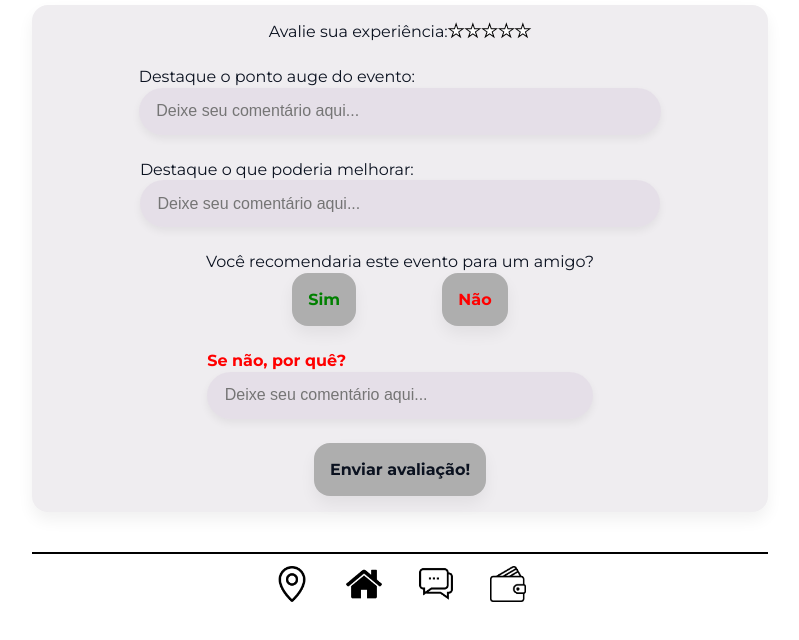
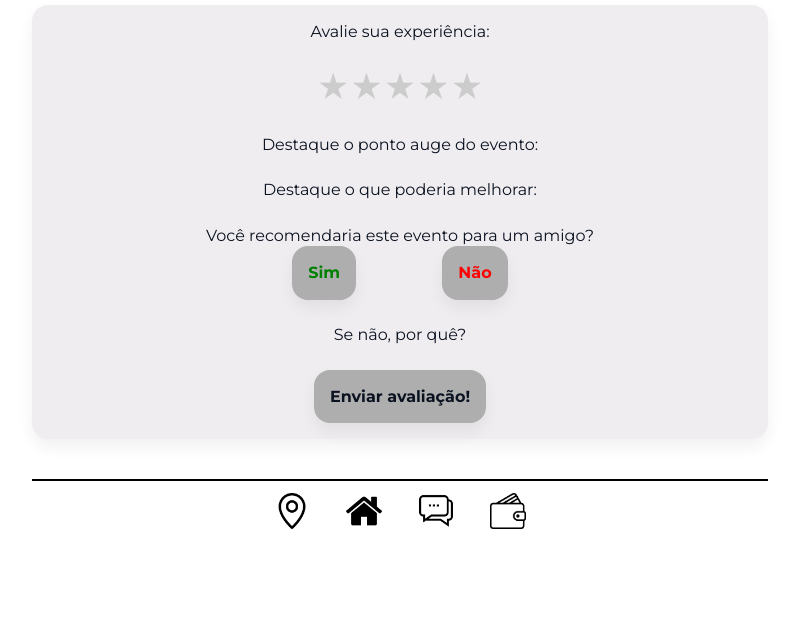
Before and after one commit to liahaller/liahaller.github.io, a plain HTML site: page html/avaliação.html in a window 1280 px wide. Shown: the part 106-746 px from the top of the page, without its empty margins (240-1039 px from the left). Drawn offline with Linux system fonts and the light colour scheme.

Commit message:
preencher as estrelas

```diff
--- a/css/style.css
+++ b/css/style.css
@@ -570,7 +570,6 @@ h1, h2, h3, h4, h5, h6 {
 .horizontal{
   display:flex;
   justify-content:space-evenly;
-  align-items: center;
  }
 
 
@@ -690,3 +689,30 @@ h1, h2, h3, h4, h5, h6 {
   font-weight: bold;
   font-size: 1.3rem;
 }
+
+.estrela {
+  display: inline-flex;
+  flex-direction: row-reverse;
+  justify-content: flex-end;
+  unicode-bidi: bidi-override;
+}
+
+input {
+  display: none;
+}
+
+label {
+  font-size: 2rem;
+  color: #ccc;
+  cursor: pointer;
+  transition: color 0.2s;
+}
+
+input:checked ~ label {
+  color: gold;
+}
+
+label:hover,
+label:hover ~ label {
+  color: gold;
+}
--- a/html/avaliação.html
+++ b/html/avaliação.html
@@ -17,14 +17,23 @@
         <main>
             <ul class="caixa-avaliacao" >
                 <li>
-                    <ul class="horizontal">
-                        <li>
-                            Avalie sua experiência:
-                        </li>
-                        <li class="estrela-vazia">
-                            ★★★★★
-                        </li>
-                    </ul>
+                    <p>Avalie sua experiência:</p>
+                </li>
+                <li class="estrela">
+                        <input type="radio" id="estrela5" name="avaliacao" value="5">
+                        <label for="estrela5">★</label>
+
+                        <input type="radio" id="estrela4" name="avaliacao" value="4">
+                        <label for="estrela4">★</label>
+
+                        <input type="radio" id="estrela3" name="avaliacao" value="3">
+                        <label for="estrela3">★</label>
+
+                        <input type="radio" id="estrela2" name="avaliacao" value="2">
+                        <label for="estrela2">★</label>
+
+                        <input type="radio" id="estrela1" name="avaliacao" value="1">
+                        <label for="estrela1">★</label>
                 </li>
                 <li>
                     Destaque o ponto auge do evento:
@@ -49,7 +58,7 @@
                         </li>
                     </ul>
                 </li>
-                <li class="nao">
+                <li>
                     Se não, por quê?
                     <input class="avaliar-input" placeholder='Deixe seu comentário aqui...'>
                 </li>
```
